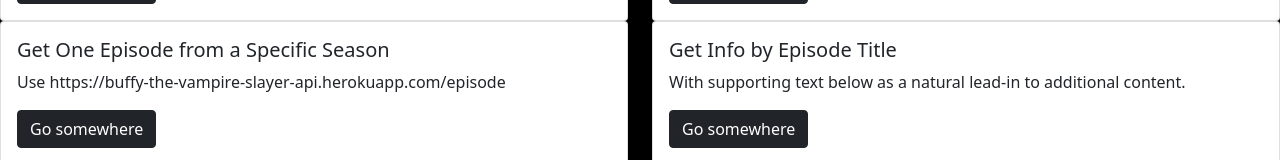
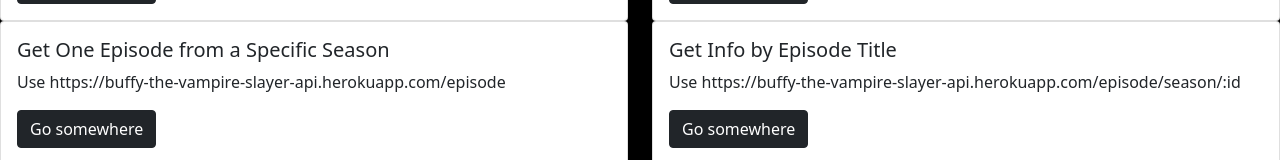
Before and after one commit to courtneydowns/Buffy-The-Vampire-Slayer-API, a plain HTML site: page client/index.html in a window 1280 px wide. Shown: the part 423-583 px from the top of the page. Drawn offline with nearby package versions, Linux system fonts and the light colour scheme.

Commit message:
updated card text on Get Info by Episode Title

```diff
--- a/client/index.html
+++ b/client/index.html
@@ -60,8 +60,7 @@
             <div class="card-body">
               <h5 class="card-title">Get Info by Episode Title</h5>
               <p class="card-text">
-                With supporting text below as a natural lead-in to additional
-                content.
+                Use https://buffy-the-vampire-slayer-api.herokuapp.com/episode/season/:id
               </p>
               <a href="#" class="btn btn-dark">Go somewhere</a>
             </div>
```
